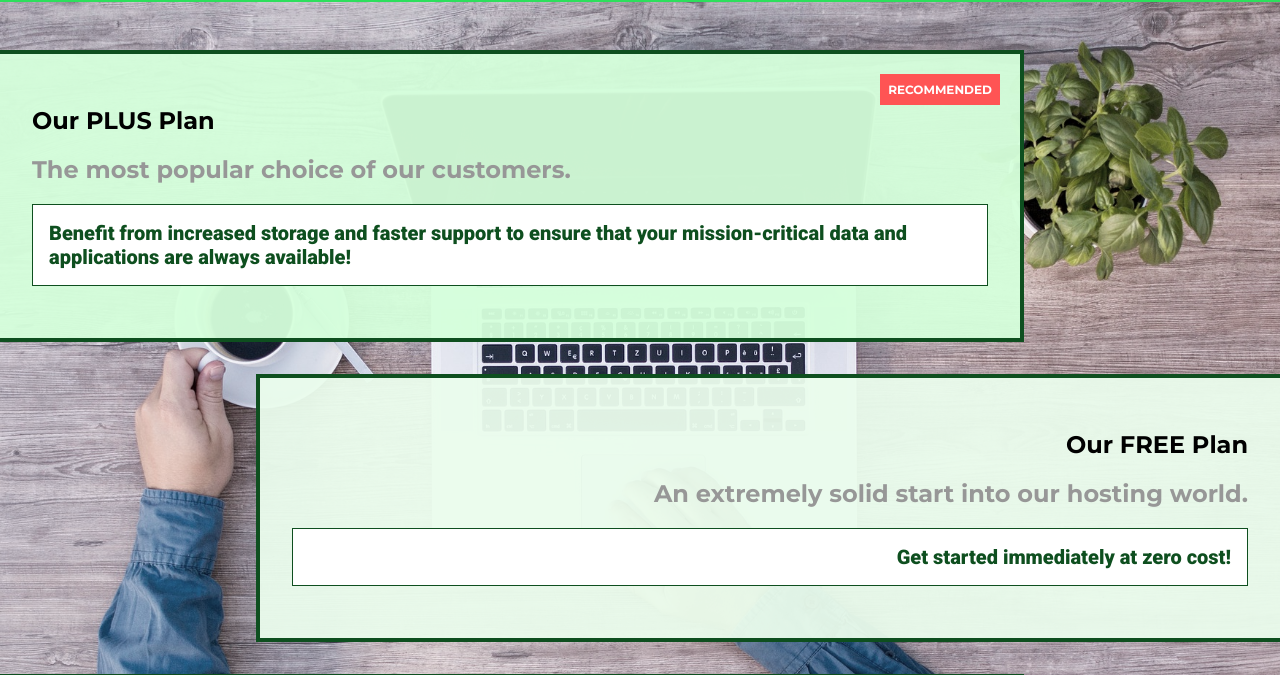
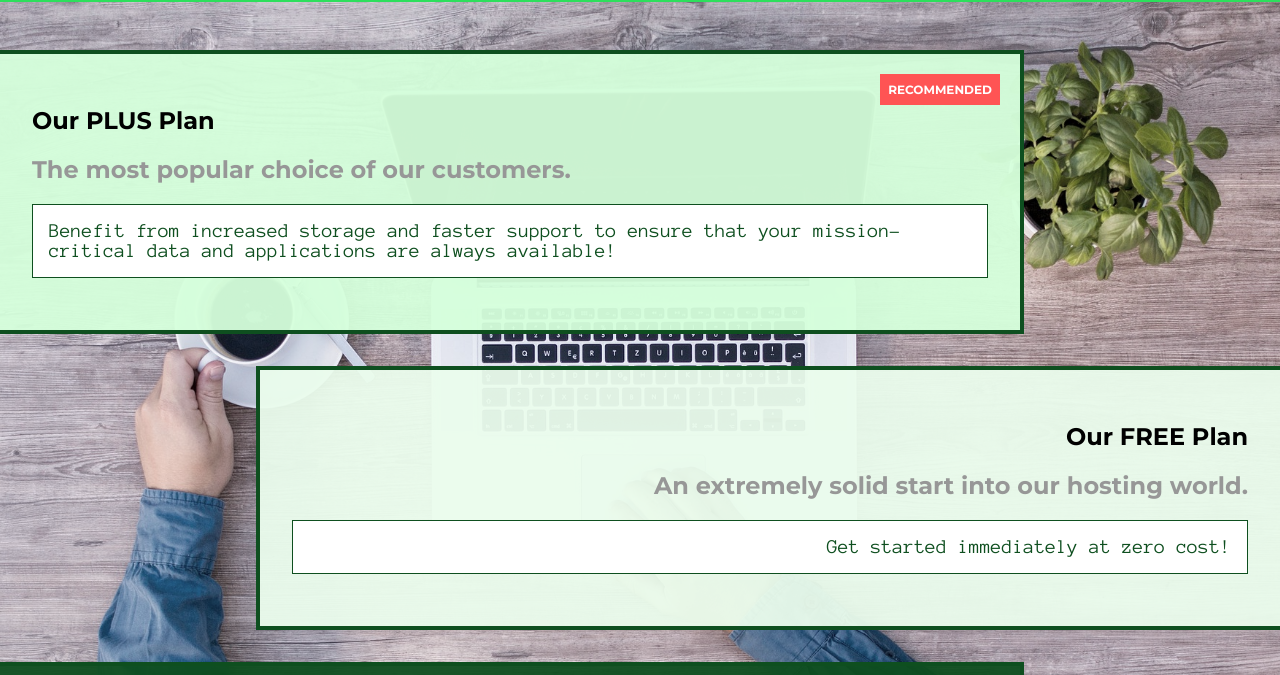
Before and after one commit to SeosoyoungE/css_pratice_and_master, a website built with Parcel: page packages/index.html in a window 1280 px wide. Shown: the part 54-729 px from the top of the page. Built offline with nearby package versions, Linux system fonts and the light colour scheme.

Commit message:
using font-face

```diff
--- a/packages/packages.css
+++ b/packages/packages.css
@@ -1,3 +1,8 @@
+@font-face {
+  font-family: "AnonymousPro";
+  src: url("AnonymousPro-Regular.ttf") format("truetype");
+}
+
 main {
   padding-top: 2rem;
 }
@@ -22,10 +27,6 @@ main {
   box-shadow: 2px 2px 4px rgba(0, 0, 0, 0.5);
   border-color: #ff5454;
   /* border-color: #ff5454 !important; */
-}
-
-.clearfix {
-  clear: both;
 }
 
 #plus {
@@ -80,8 +81,10 @@ main {
   border: #0e4f1f solid 1px;
   font-size: 1.25rem;
   background: white;
-  font-family: "Roboto", sans-serif;
-  font-weight: 900;
+  font-family: "AnonymousPro", sans-serif;
+}
+.clearfix {
+  clear: both;
 }
 
 @media (min-width: 40rem) {
```
Also changed, not shown: dist/AnonymousPro-Regular.7f935205.ttf (added), packages/AnonymousPro-Regular.ttf (added), 2 other files.
